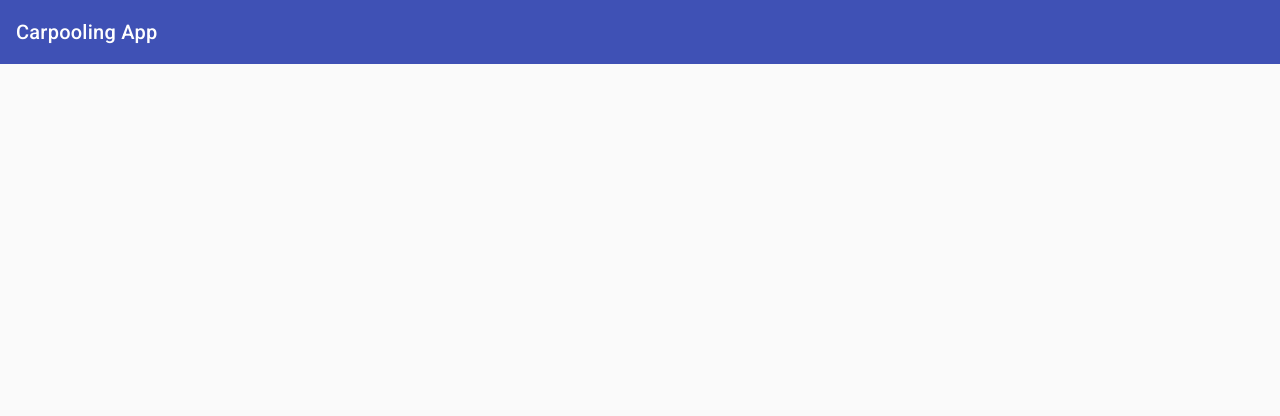
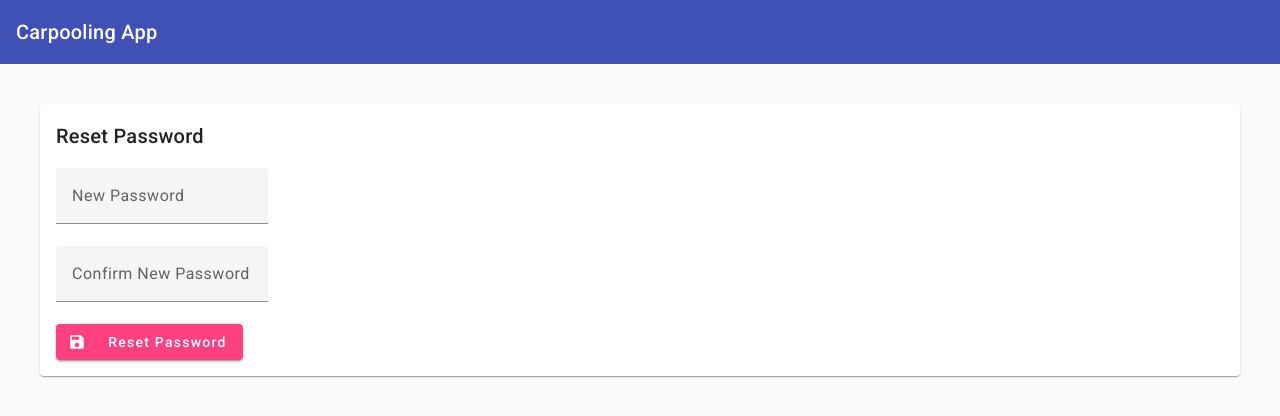
Before and after one commit to Cool-Crew/Carpooling-App, an Angular app: page /response-reset-password/1 in a window 1280 px wide. Before the commit this address led to /. Shown: the top 416 px of the page. Built offline with nearby package versions, Linux system fonts and the light colour scheme.

Commit message:
Password recover

```diff
--- a/src/app/app.module.ts
+++ b/src/app/app.module.ts
@@ -29,6 +29,8 @@ import { RidesComponent } from './rides/rides.component';
 import { RoutesComponent } from './routes/routes.component';
 import { AccInfoComponent } from './acc-info/acc-info.component';
 import { UpdateComponent } from './update/update.component';
+import { PasswordResetComponent } from './password-reset/password-reset.component';
+import { ResetPasswordComponent } from './reset-password/reset-password.component';
 
 
 @NgModule({
@@ -40,7 +42,9 @@ import { UpdateComponent } from './update/update.component';
     RidesComponent,
     RoutesComponent,
     AccInfoComponent,
-    UpdateComponent
+    UpdateComponent,
+    PasswordResetComponent,
+    ResetPasswordComponent
   ],
   imports: [
     BrowserModule,
--- a/src/app/login/login.component.html
+++ b/src/app/login/login.component.html
@@ -55,6 +55,16 @@
           <mat-icon>account_box</mat-icon>
           <span>&nbsp;&nbsp;&nbsp;Register</span>
         </button>
+
+        <button
+          style="margin-top: 20px;"
+          mat-button
+          routerLink="/password-reset"
+          routerLinkActive="active"
+        >
+          <mat-icon>lock_open</mat-icon>
+          <span>&nbsp;&nbsp;&nbsp;Forgot Password?</span>
+        </button>
       </form>
     </mat-card-content>
   </mat-card>
--- /dev/null
+++ b/src/app/password-reset/password-reset.component.css
@@ -0,0 +1,2 @@
+mat-card { max-width: 400px; margin: 2em auto; text-align: center; }
+mat-form-field { display: block; }
--- /dev/null
+++ b/src/app/password-reset/password-reset.component.html
@@ -0,0 +1,29 @@
+<mat-card>
+    <mat-card-content>
+      <form (ngSubmit)="onSubmit()">
+        <h2>Email to reset password</h2>
+        <mat-error></mat-error><br />
+        <mat-form-field class="full-width-input">
+          <input
+            matInput
+            placeholder="Email"
+            name="email"
+            required
+            autofocus
+            [(ngModel)]="email"
+          />
+          <mat-error>Please provide a valid email</mat-error>
+        </mat-form-field><br />
+        <br />
+        <button
+          mat-raised-button
+          color="accent"
+          type="submit"
+        >
+          <mat-icon>email</mat-icon>
+          <span>&nbsp;&nbsp;&nbsp;Send link to reset password</span>
+        </button>
+
+      </form>
+    </mat-card-content>
+  </mat-card>
--- /dev/null
+++ b/src/app/password-reset/password-reset.component.ts
@@ -0,0 +1,31 @@
+import { Component, OnInit } from '@angular/core';
+import { HttpClient } from '@angular/common/http';
+import { environment } from 'src/environments/environment';
+
+@Component({
+  selector: 'app-password-reset',
+  templateUrl: './password-reset.component.html',
+  styleUrls: ['./password-reset.component.css']
+})
+export class PasswordResetComponent implements OnInit {
+  email: string = '';
+
+  constructor(private http: HttpClient) {}
+
+  onSubmit() {
+    this.http.post(`${environment.userAPIBase}/req-reset-password`, { email: this.email })
+      .subscribe({
+        next: (response) => {
+          // Handle successful response
+          console.log('Password reset email sent');
+        },
+        error: (error) => {
+          // Handle error response
+          console.error('Error sending password reset email:', error);
+        }
+      });
+  }
+  ngOnInit(): void {
+  }
+
+}
--- /dev/null
+++ b/src/app/reset-password/reset-password.component.html
@@ -0,0 +1,37 @@
+<mat-card>
+    <mat-card-content>
+        <form (ngSubmit)="resetPassword()">
+            <h2>Reset Password</h2>
+            <mat-form-field class="full-width-input">
+                <input
+                    matInput
+                    type="password"
+                    placeholder="New Password"
+                    name="newPassword"
+                    [(ngModel)]="newPassword"
+                    required
+                />
+                <mat-error>Please provide a valid password</mat-error>
+            </mat-form-field><br />
+            <mat-form-field class="full-width-input">
+                <input
+                    matInput
+                    type="password"
+                    placeholder="Confirm New Password"
+                    name="confirmNewPassword"
+                    [(ngModel)]="confirmNewPassword"
+                    required
+                />
+                <mat-error>Passwords do not match</mat-error>
+            </mat-form-field><br />
+            <button
+                mat-raised-button
+                color="accent"
+                type="submit"
+            >
+                <mat-icon>save</mat-icon>
+                <span>&nbsp;&nbsp;&nbsp;Reset Password</span>
+            </button>
+        </form>
+    </mat-card-content>
+</mat-card>
--- /dev/null
+++ b/src/app/reset-password/reset-password.component.ts
@@ -0,0 +1,34 @@
+import { Component, OnInit } from '@angular/core';
+import { ActivatedRoute } from '@angular/router';
+import { HttpClient } from '@angular/common/http';
+import { environment } from 'src/environments/environment';
+
+@Component({
+  selector: 'app-reset-password',
+  templateUrl: './reset-password.component.html',
+  styleUrls: ['./reset-password.component.css']
+})
+export class ResetPasswordComponent implements OnInit {
+  newPassword: string = '';
+  token: string | null = null;
+  confirmNewPassword: string = '';
+  constructor(private route: ActivatedRoute, private http: HttpClient) { }
+
+  resetPassword(){
+    this.http.post(`${environment.userAPIBase}/new-password`, { token: this.token, password: this.newPassword })
+      .subscribe({
+        next: (response) => {
+          // Handle successful response
+          console.log('Password updated successfully');
+        },
+        error: (error) => {
+
+          console.error('Error updating password:', error);
+        }
+      });
+  }
+  ngOnInit() {
+    this.token = this.route.snapshot.paramMap.get('token');
+    // Now you have the token, you can send it back to the server to validate it and reset the password
+  }
+}
```
Also changed, not shown: src/app/app-routing.module.ts (+6 -1 lines), src/app/reset-password/reset-password.component.css (added), 1 other file (tests, documents, lock files or other folders).
